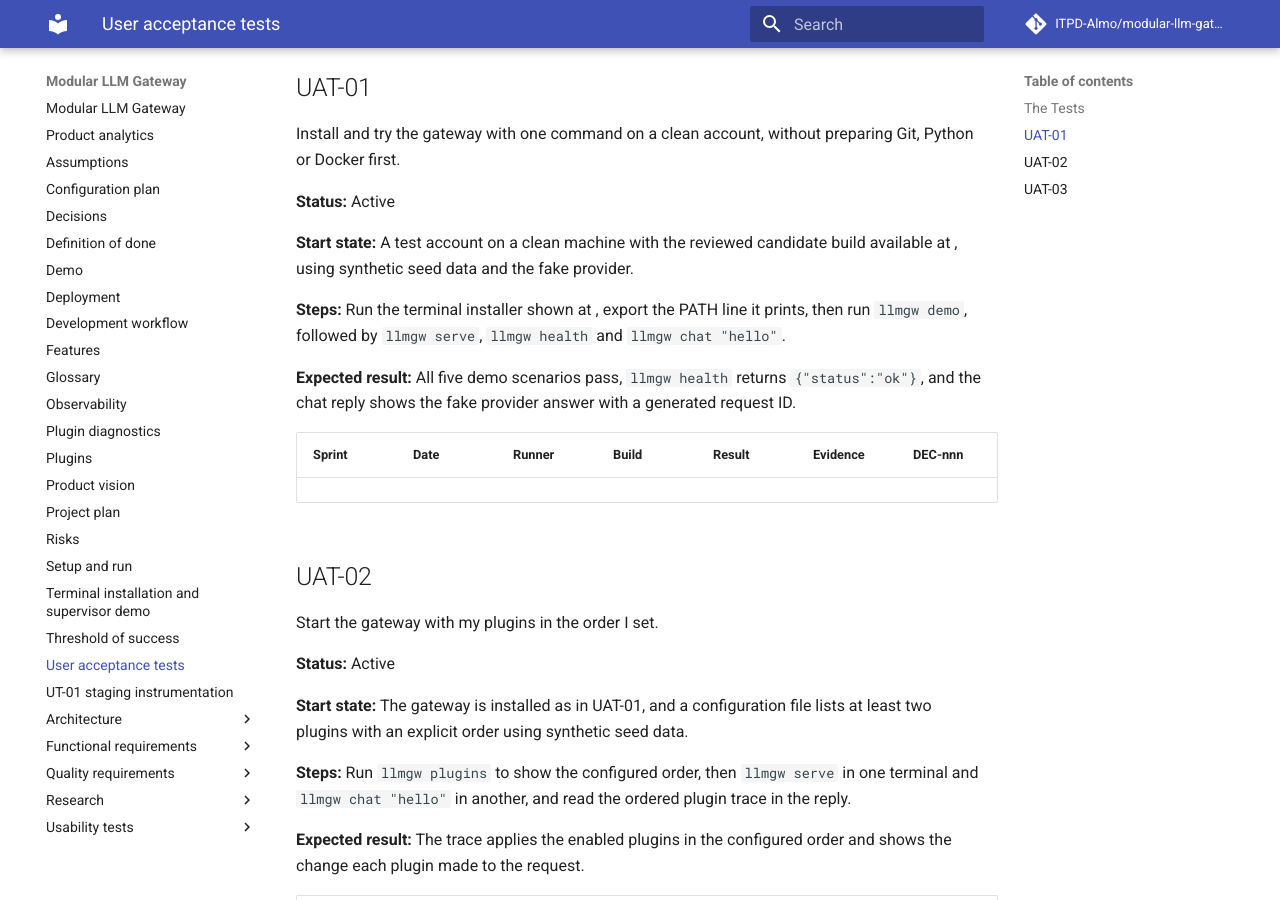
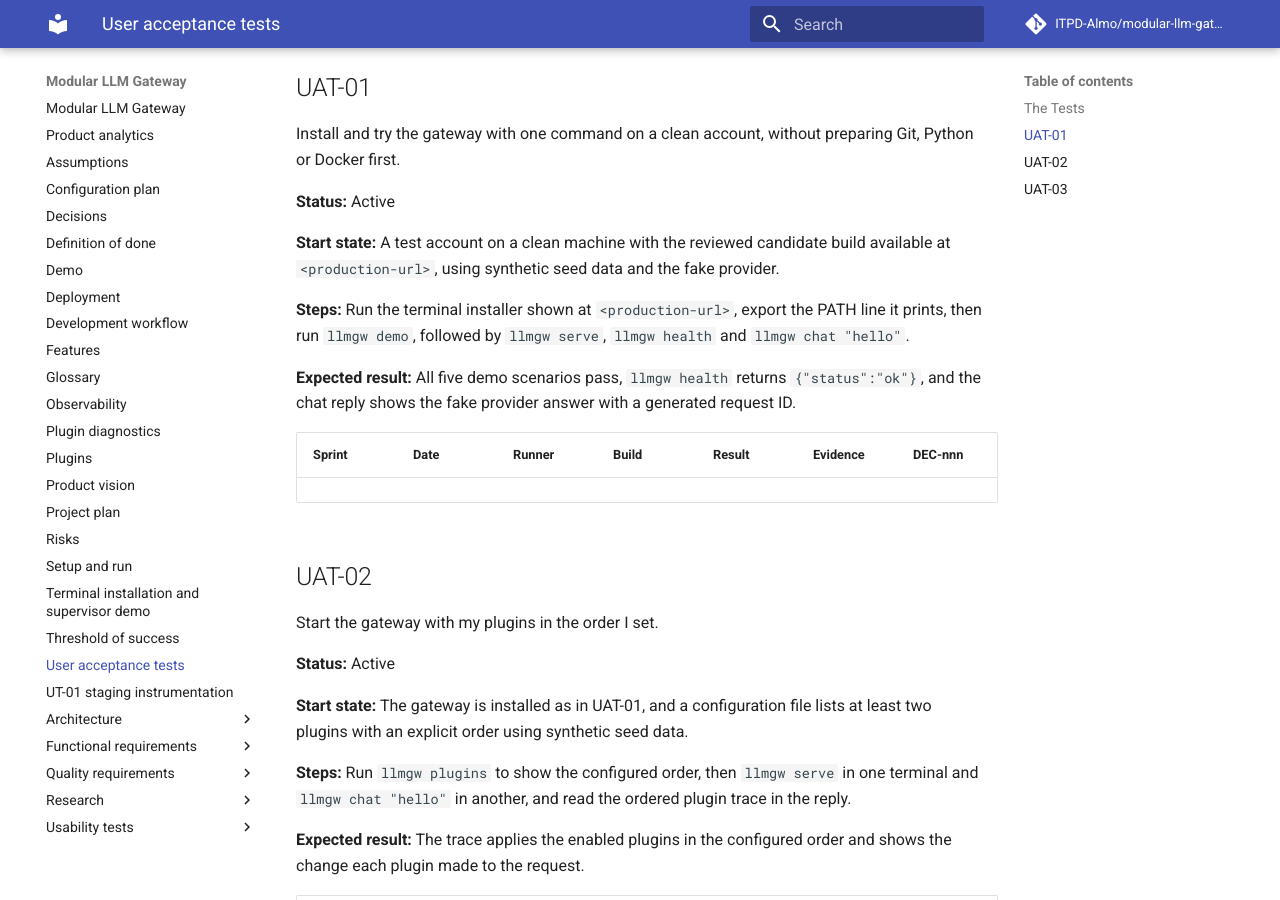
Before and after one commit to ITPD-Almo/modular-llm-gateway, an MkDocs documentation site: the page built from docs/user-acceptance-tests.md, in a window 1280 px wide and 900 px high, scrolled down 460 px. Built offline with MkDocs 1.6.1 and Material for MkDocs 9.7.7, drawn with Linux system fonts in a browser that asks for light colours; comment, search, counter and statistics services are not loaded.

Commit message:
Wrap production-url placeholders to satisfy markdownlint MD033

```diff
--- a/docs/user-acceptance-tests.md
+++ b/docs/user-acceptance-tests.md
@@ -14,9 +14,9 @@ Install and try the gateway with one command on a clean account, without prepari
 
 **Status:** Active
 
-**Start state:** A test account on a clean machine with the reviewed candidate build available at <production-url>, using synthetic seed data and the fake provider.
+**Start state:** A test account on a clean machine with the reviewed candidate build available at `<production-url>`, using synthetic seed data and the fake provider.
 
-**Steps:** Run the terminal installer shown at <production-url>, export the PATH line it prints, then run `llmgw demo`, followed by `llmgw serve`, `llmgw health` and `llmgw chat "hello"`.
+**Steps:** Run the terminal installer shown at `<production-url>`, export the PATH line it prints, then run `llmgw demo`, followed by `llmgw serve`, `llmgw health` and `llmgw chat "hello"`.
 
 **Expected result:** All five demo scenarios pass, `llmgw health` returns `{"status":"ok"}`, and the chat reply shows the fake provider answer with a generated request ID.
 
```
